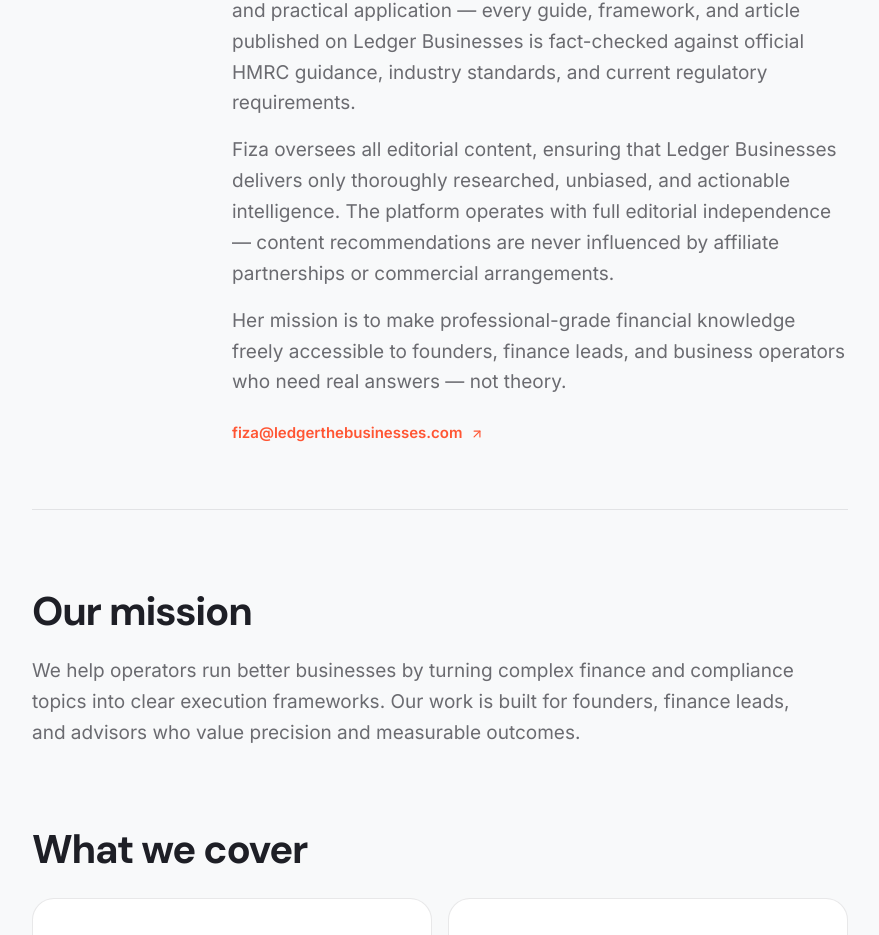
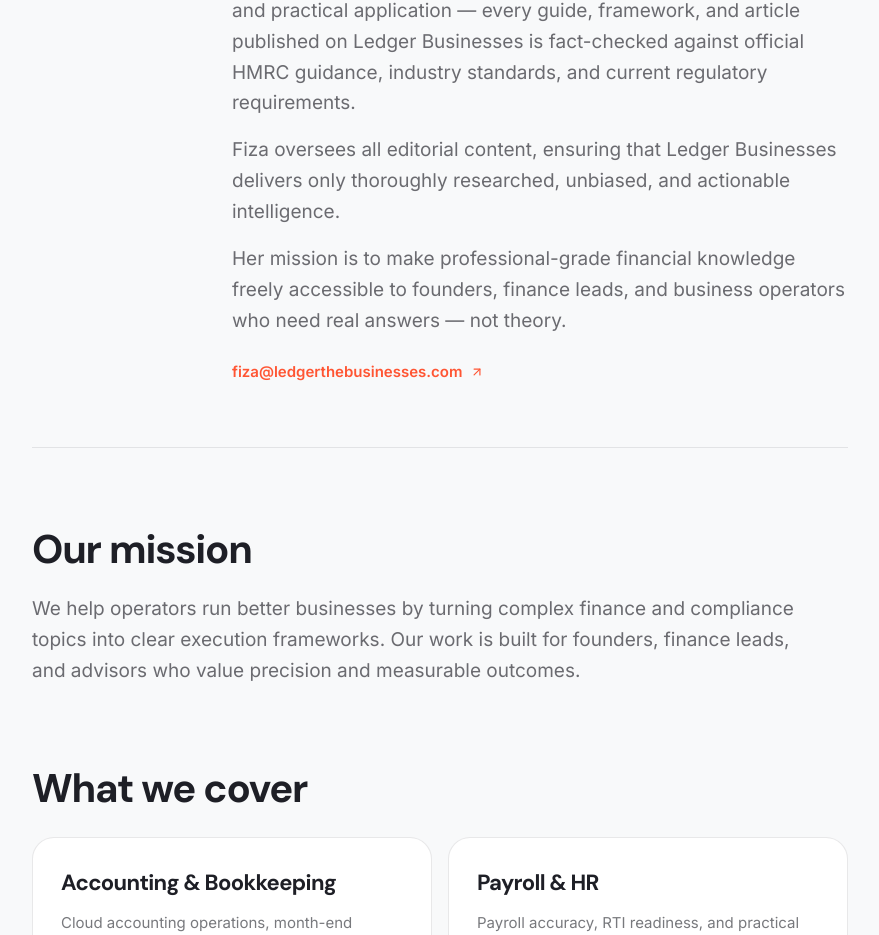
Before and after one commit to ahmadrazahassan/ledger_businesses, a Next.js app: page /about in a window 1280 px wide. Shown: the part 1231-2166 px from the top of the page, without its empty margins (200-1079 px from the left). Built offline with nearby package versions, Linux system fonts and the light colour scheme; no server answers.

Commit message:
Trim editorial independence note from About page bio

```diff
--- a/src/app/about/page.tsx
+++ b/src/app/about/page.tsx
@@ -66,7 +66,7 @@
                     With a strong foundation in financial operations and business management, Fiza has spent years researching and writing about the systems that help companies stay compliant, efficient, and growth-ready. Her editorial approach is rooted in accuracy, clarity, and practical application — every guide, framework, and article published on Ledger Businesses is fact-checked against official HMRC guidance, industry standards, and current regulatory requirements.
                   </p>
                   <p>
-                    Fiza oversees all editorial content, ensuring that Ledger Businesses delivers only thoroughly researched, unbiased, and actionable intelligence. The platform operates with full editorial independence — content recommendations are never influenced by affiliate partnerships or commercial arrangements.
+                    Fiza oversees all editorial content, ensuring that Ledger Businesses delivers only thoroughly researched, unbiased, and actionable intelligence.
                   </p>
                   <p>
                     Her mission is to make professional-grade financial knowledge freely accessible to founders, finance leads, and business operators who need real answers — not theory.
```
